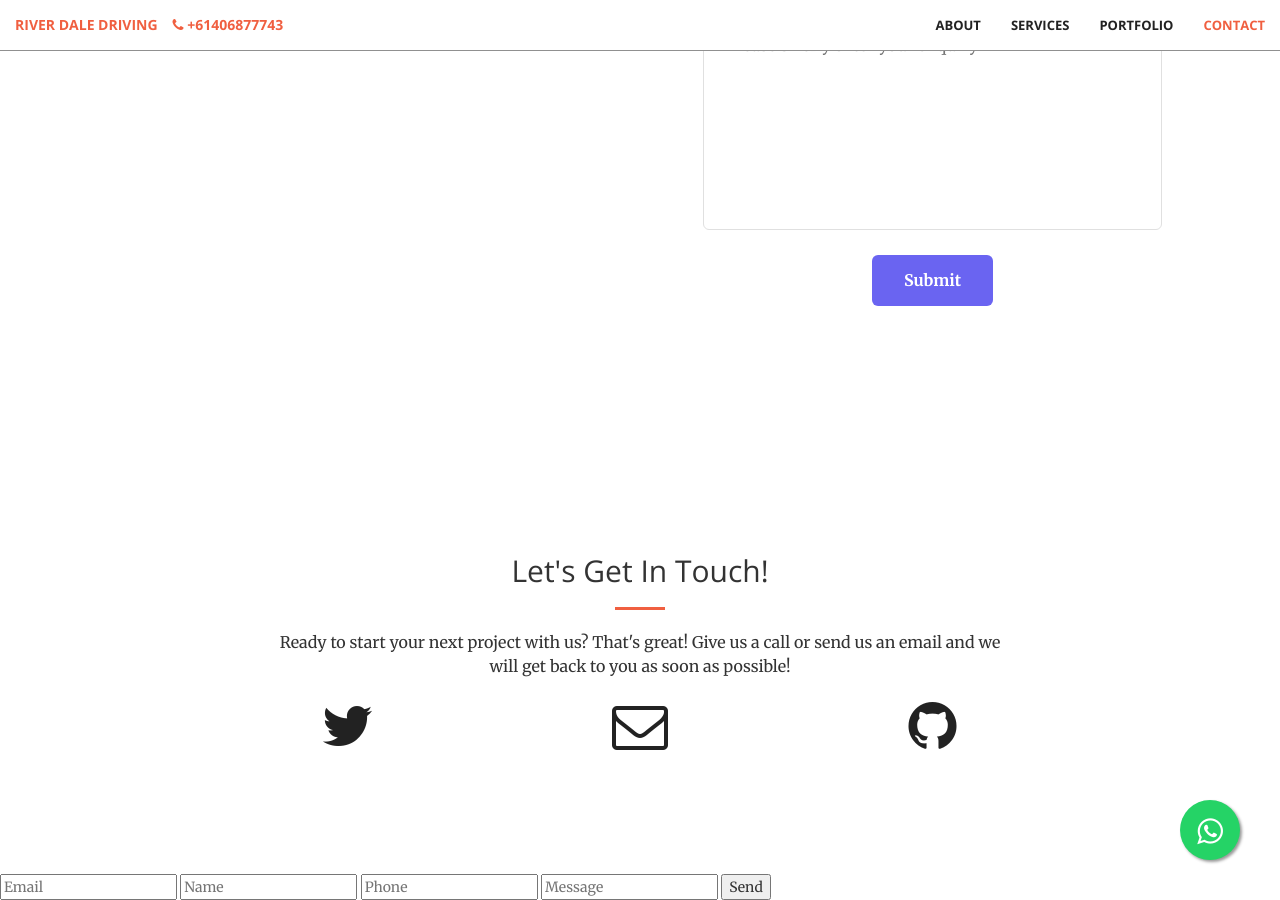
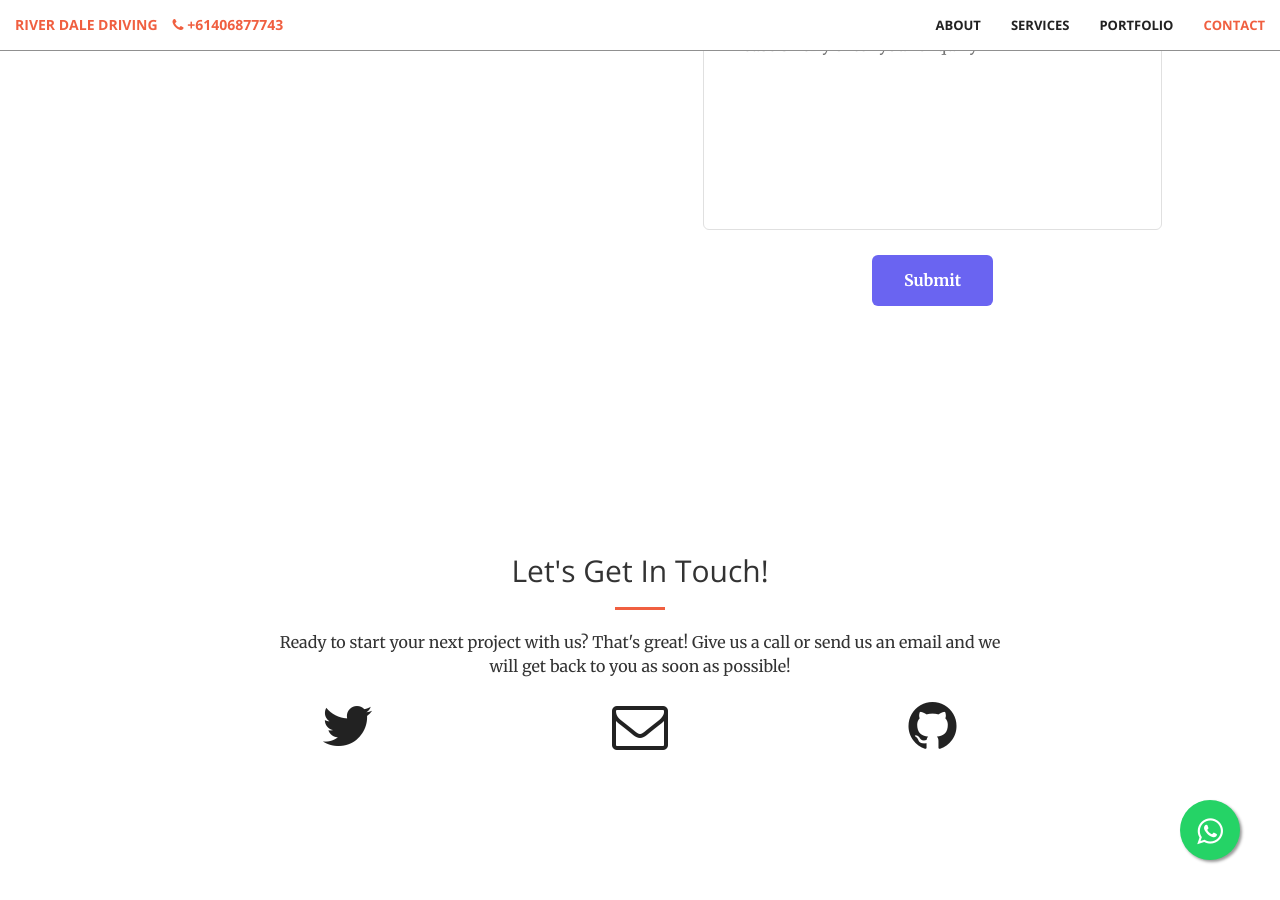
Before and after one commit to Riwajchalise/riverdale-driving, a Jekyll site: the page built from index.html, in a window 1280 px wide and 900 px high, scrolled down 2904 px. Built offline with Jekyll 4.4.1, drawn with Linux system fonts in a browser that asks for light colours; after the commit the page ends 3778 px from its top, so only the background shows below that.

Commit message:
added new path

```diff
--- a/_layouts/front.html
+++ b/_layouts/front.html
@@ -11,7 +11,6 @@
   {% include portfolio.html %}
   {% include aside.html %}
   {% include contact.html %}
-  {% include contact1.html %}
 
   {% include chatonwhatsapp.html %}
 
```
Also changed, not shown: 2 other files.
